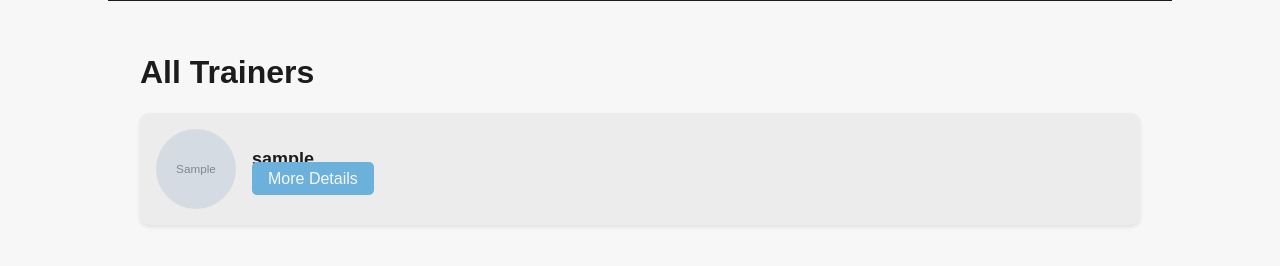
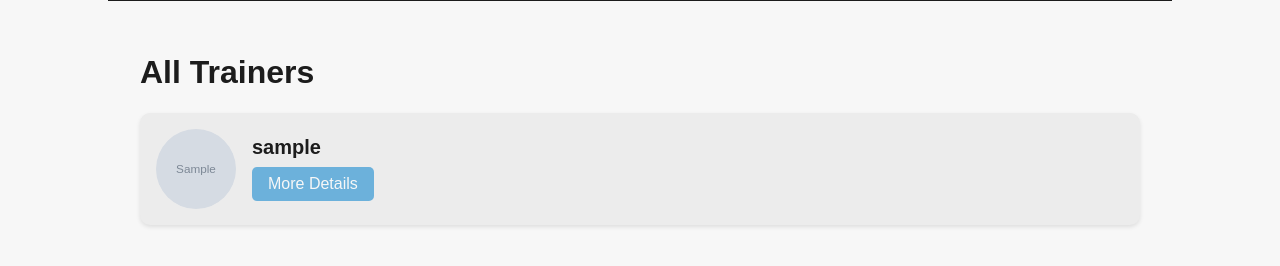
Before and after one commit to leop3z/TP1---Pokedex-, a Flask app: page /all_trainers in a window 1280 px wide; the page is wider, and only the part inside the window is pictured. Shown: the part 436-702 px from the top of that part. Run offline with Flask 3, Linux system fonts and the light colour scheme; tables that the repository leaves empty hold one stand-in row (values such as "Sample post"); grey boxes marked "Sample" are stand-in pictures.

Commit message:
Creada pagina para mostrar todos los entrenadores y otra para ver los detalles de cada entrenador

```diff
--- a/static/css/all_trainers.css
+++ b/static/css/all_trainers.css
@@ -79,23 +79,26 @@ main {
 }
 
 .trainer-info {
-    flex-grow: 1;
+    display: flex;
+    flex-direction: column;
 }
 
 .trainer-info h2 {
     margin: 0;
-    font-size: 18px;
+    font-size: 20px;
 }
 
 .details-button {
+    margin-top: 8px;
+    padding: 8px 16px;
     background-color: #6cb1db;
     color: #f7f7f7;
-    padding: 8px 16px;
+    border: none;
     border-radius: 5px;
-    text-decoration: none;
-    transition: background-color 0.3s;
+    cursor: pointer;
+    text-align: center;
 }
 
 .details-button:hover {
-    background-color: #4a9bd3;
+    background-color: #5a9fc3;
 }
--- a/templates/index.html
+++ b/templates/index.html
@@ -22,6 +22,11 @@
             <ul class="links">
                 <li class="page"><a href="/index">Home</a></li>
                 <li class="page"><a href="/trainer">Trainer</a></li>
+                <li class="page">
+                    <select id="team-dropdown">
+                        <option value="">Select a Team</option>
+                    </select>
+                </li>
                 <li class="page"><a href="/all_trainers">All Trainers</a></li>
                 <li class="page"><a href="/logout">Logout</a></li>
             </ul>
```
Also changed, not shown: 1 other file.
